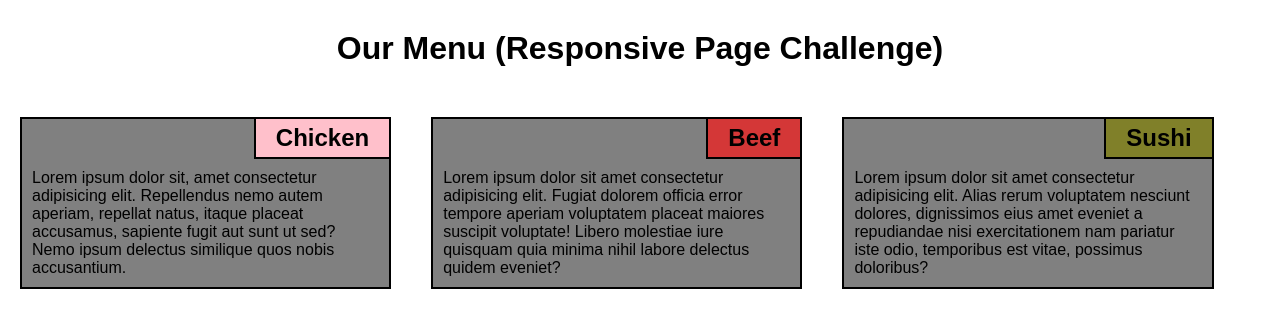
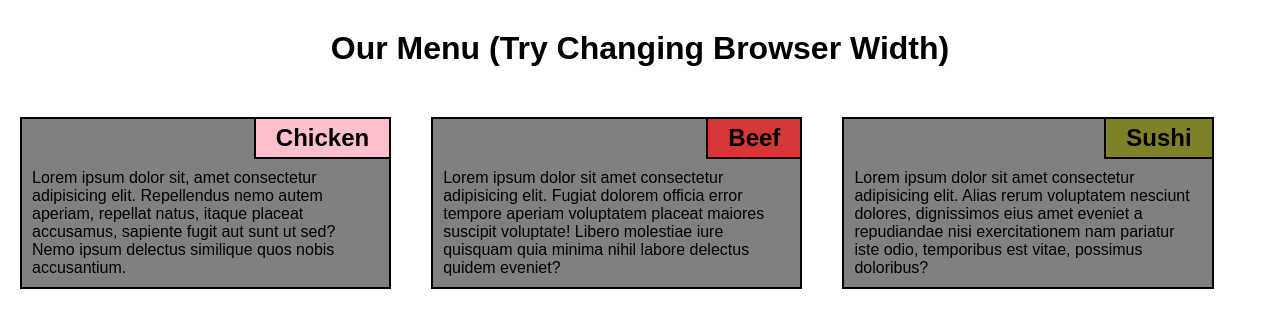
Before and after one commit to aytacserce/Assignment-Coursera, a plain HTML site: page index.html in a window 1280 px wide. Drawn offline with Linux system fonts and the light colour scheme.

Commit message:
Update index.html

```diff
--- a/index.html
+++ b/index.html
@@ -9,7 +9,7 @@
   </head>
   <body>
     <container>
-      <h1>Our Menu (Responsive Page Challenge)</h1>
+      <h1>Our Menu (Try Changing Browser Width)</h1>
       <section class="chicken-sec">
         <h2 class="chicken-head">Chicken</h2>
         <div>
```
